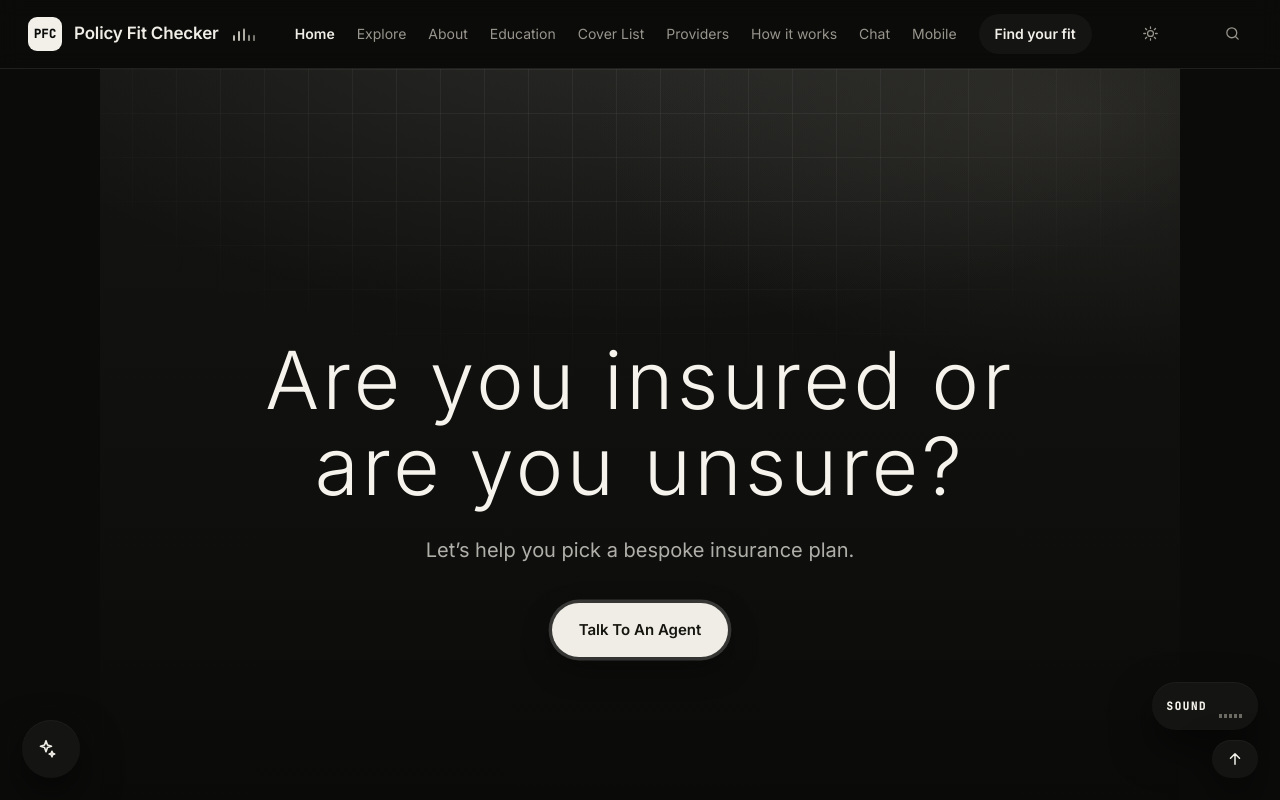
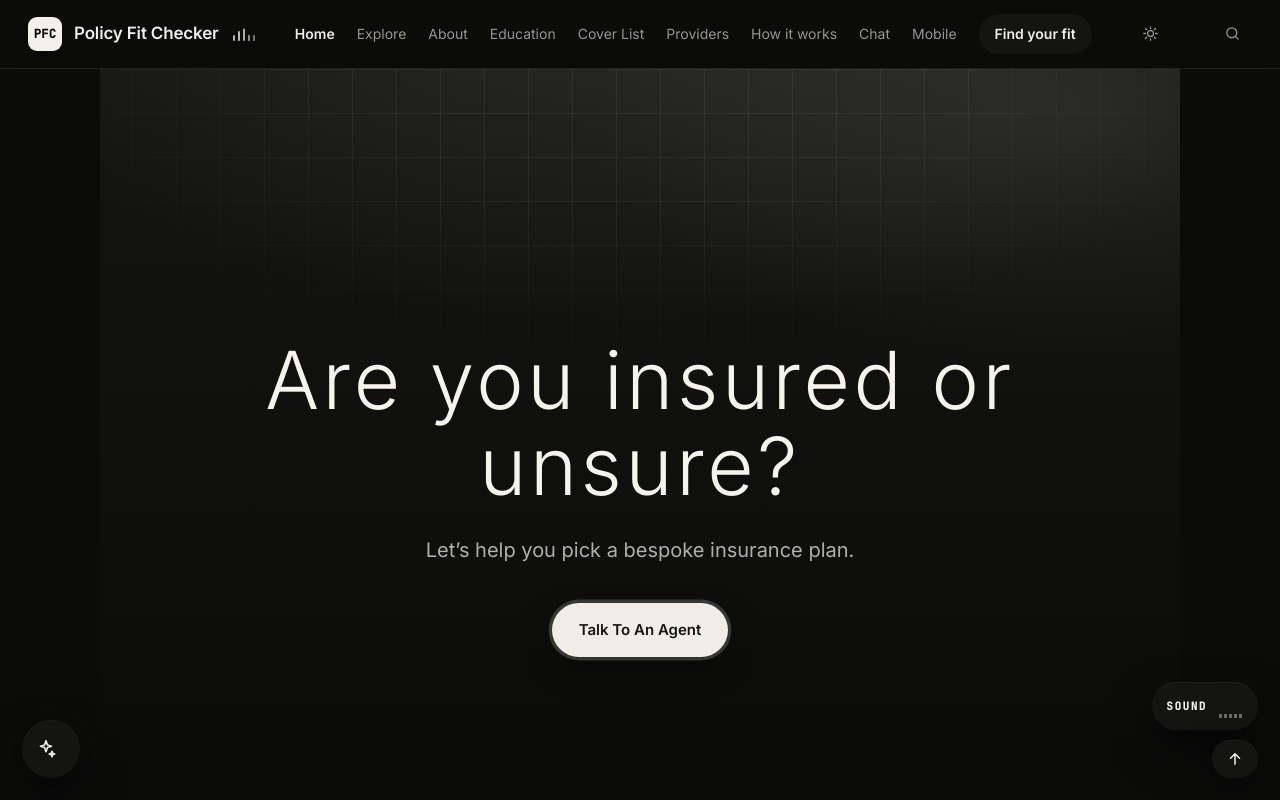
Before and after one commit to Mimi-obodo/policy-fit-checker, a plain HTML site: page index.html in a window 1280 px wide. Shown: the top 800 px of the page. Drawn offline with Linux system fonts and the light colour scheme.

Commit message:
Shorten hero headline to 'Are you insured or unsure?'

```diff
--- a/index.html
+++ b/index.html
@@ -4,7 +4,7 @@
 <meta charset="UTF-8">
 <meta name="viewport" content="width=device-width, initial-scale=1.0">
 <title>Policy Fit Checker: insured or unsure?</title>
-<meta name="description" content="Are you insured or are you unsure? Let's help you pick a bespoke insurance plan.">
+<meta name="description" content="Are you insured or unsure? Let's help you pick a bespoke insurance plan.">
 <meta name="theme-color" content="#0B0B0A">
 <link rel="preconnect" href="https://fonts.googleapis.com">
 <link rel="preconnect" href="https://fonts.gstatic.com" crossorigin>
@@ -19,7 +19,7 @@
   <section class="hero quote-hero" aria-labelledby="hero-title">
     <div class="hero-bg" aria-hidden="true"></div>
 
-    <h1 class="hero-title hero-anim" id="hero-title">Are you insured or are you unsure?</h1>
+    <h1 class="hero-title hero-anim" id="hero-title">Are you insured or unsure?</h1>
     <p class="hero-lede hero-sub hero-anim">Let&rsquo;s help you pick a bespoke insurance plan.</p>
 
     <div class="hero-actions hero-anim">
```
